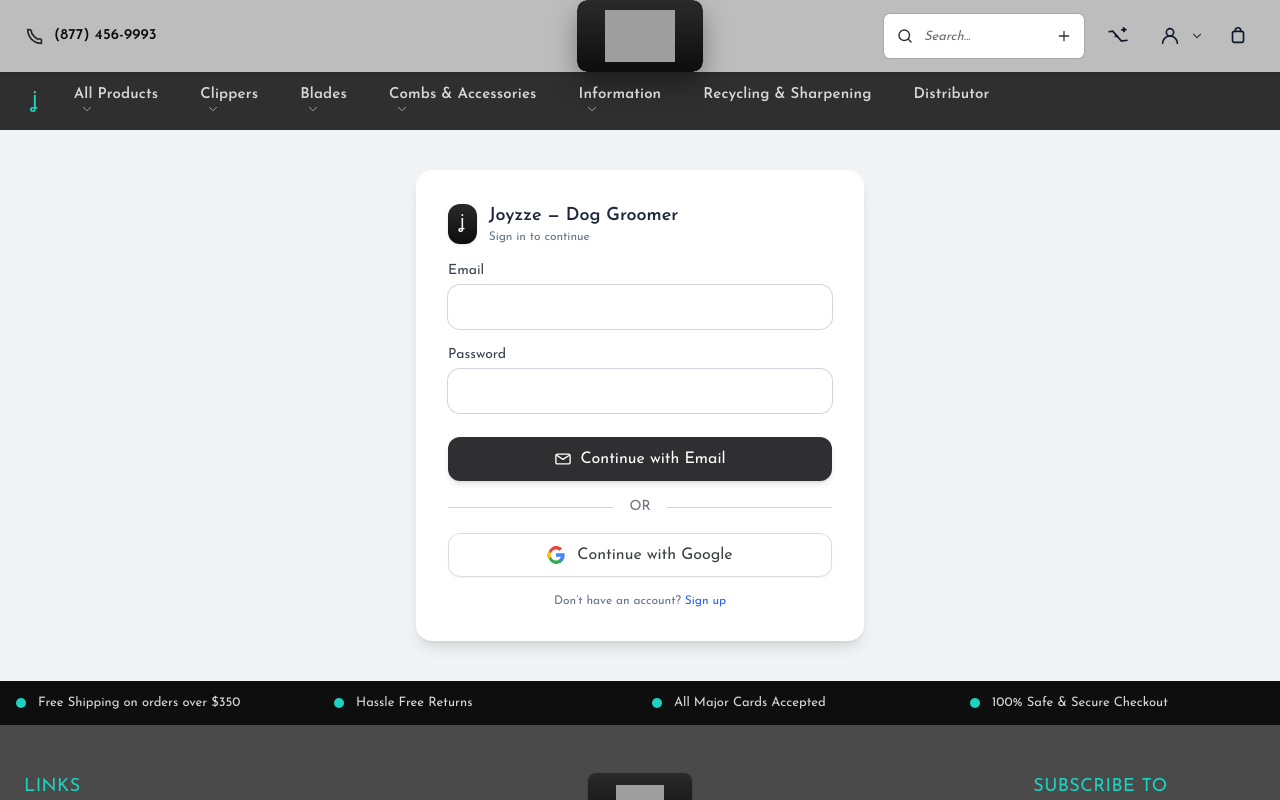
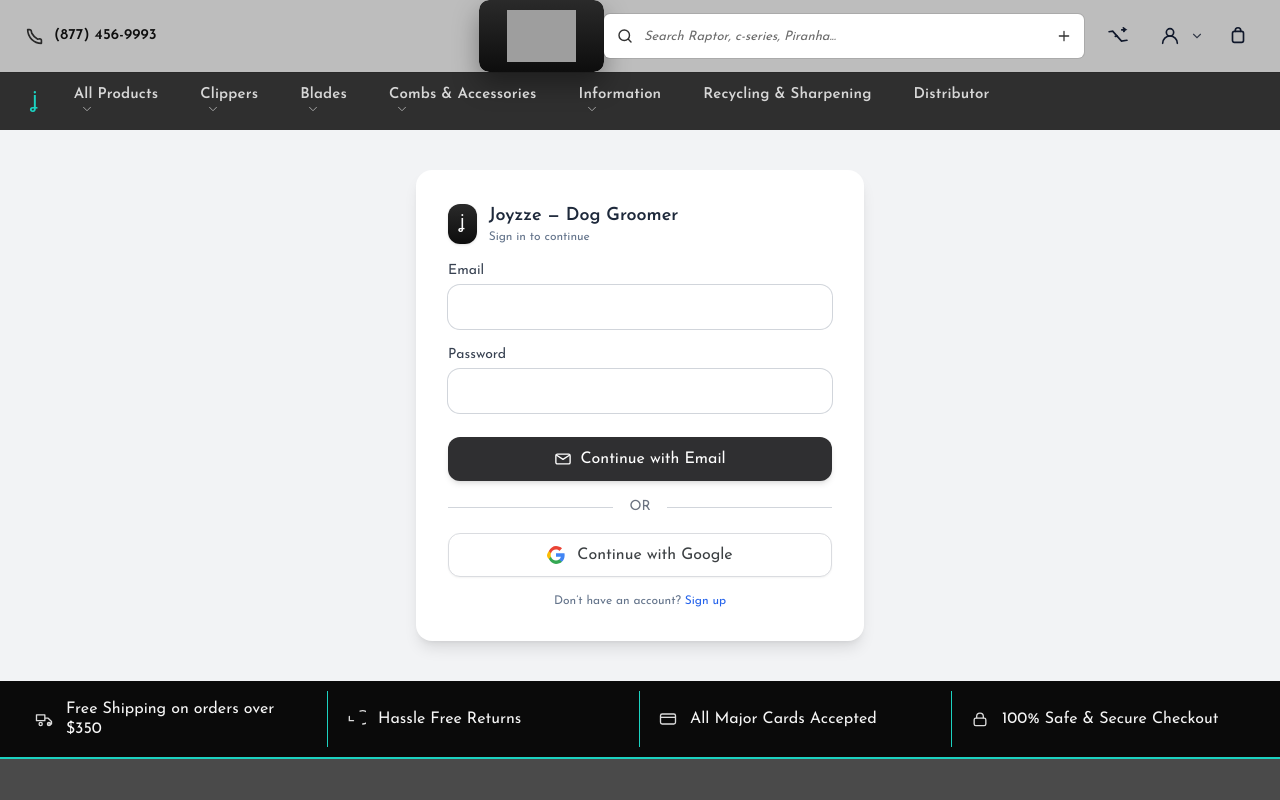
Before and after one commit to Rehan111-555/Groom-dog, a Next.js app: page /signin in a window 1280 px wide. Shown: the top 800 px of the page. Built offline with nearby package versions, Linux system fonts and the light colour scheme; grey boxes are pictures that could not be loaded.

Commit message:
Update page.jsx

```diff
--- a/app/signin/page.jsx
+++ b/app/signin/page.jsx
@@ -5,7 +5,7 @@ import { signIn } from 'next-auth/react';
 import { useRouter } from 'next/navigation';
 
 /* ================================
-   ICONS (header set + Email + Google G)
+   ICONS (header set + Email + Google G + ribbon icons)
    ================================ */
 const Icon = {
   Phone: (p)=>(
@@ -48,7 +48,6 @@ const Icon = {
       <path d="M9 7V6a3 3 0 1 1 6 0v1" stroke="currentColor" strokeWidth="1.8" strokeLinecap="round"/>
     </svg>
   ),
-  /* Email envelope (for credentials button) */
   Mail: (p)=>(
     <svg width="18" height="18" viewBox="0 0 24 24" fill="none" {...p}>
       <rect x="2.5" y="5.5" width="19" height="13" rx="2" stroke="currentColor" strokeWidth="1.8"/>
@@ -64,10 +63,36 @@ const Icon = {
       <path fill="#EA4335" d="M9 3.58c1.32 0 2.5.45 3.44 1.33l2.56-2.56C13.47.89 11.43 0 9 0 6 0 3.38 2.02 1.9 4.97l2.05 2.33C4.66 5.16 6.65 3.58 9 3.58z"/>
     </svg>
   ),
+  /* Ribbon icons */
+  Truck: (p)=>(
+    <svg width="20" height="20" viewBox="0 0 24 24" fill="none" {...p}>
+      <path d="M3 7h10v7H3zM13 11h4l4 4v3h-4" stroke="currentColor" strokeWidth="1.6" strokeLinejoin="round"/>
+      <circle cx="8" cy="18" r="1.9" stroke="currentColor" strokeWidth="1.6"/>
+      <circle cx="18" cy="18" r="1.9" stroke="currentColor" strokeWidth="1.6"/>
+    </svg>
+  ),
+  Return: (p)=>(
+    <svg width="20" height="20" viewBox="0 0 24 24" fill="none" {...p}>
+      <path d="M4 9v5h5" stroke="currentColor" strokeWidth="1.6" strokeLinecap="round"/>
+      <path d="M20 18a8 8 0 1 0-3.1-15.4" stroke="currentColor" strokeWidth="1.6" strokeLinecap="round"/>
+    </svg>
+  ),
+  Card: (p)=>(
+    <svg width="20" height="20" viewBox="0 0 24 24" fill="none" {...p}>
+      <rect x="3" y="6" width="18" height="12" rx="2" stroke="currentColor" strokeWidth="1.6"/>
+      <path d="M3 10h18" stroke="currentColor" strokeWidth="1.6"/>
+    </svg>
+  ),
+  Lock: (p)=>(
+    <svg width="20" height="20" viewBox="0 0 24 24" fill="none" {...p}>
+      <rect x="5" y="11" width="14" height="9" rx="2" stroke="currentColor" strokeWidth="1.6"/>
+      <path d="M8 11V9a4 4 0 1 1 8 0v2" stroke="currentColor" strokeWidth="1.6"/>
+    </svg>
+  ),
 };
 
 /* ================================
-   HEADER (same as inner webapp; distinct mega links per tab)
+   HEADER (with distinct mega links + hover color)
    ================================ */
 function MegaSection({ title, children }) {
   return (
@@ -116,13 +141,11 @@ function AppHeader() {
       {/* single row: phone | logo | search+icons */}
       <div className="bg-[#bdbdbd]">
         <div className="max-w-[1280px] mx-auto px-4 lg:px-6 h-[72px] grid grid-cols-[1fr_auto_1fr] items-center">
-          {/* Left: phone */}
           <a href="tel:(877) 456-9993" className="justify-self-start flex items-center gap-2 text-[#0f0f0f]">
             <Icon.Phone className="opacity-85" />
             <span className="text-[15px] font-semibold tracking-[.01em]">(877) 456-9993</span>
           </a>
 
-          {/* Center: pill logo */}
           <a
             href="/"
             className="justify-self-center block rounded-[10px] overflow-hidden shadow-[0_12px_26px_rgba(0,0,0,.35)]"
@@ -138,15 +161,14 @@ function AppHeader() {
             </div>
           </a>
 
-          {/* Right: search + icons */}
           <div className="justify-self-end flex items-center gap-4">
             <div className="relative hidden md:block">
               <form action="/search.php" method="get">
                 <input
                   type="text"
                   name="search_query"
-                  placeholder="Search..."
-                  className="jz-input h-[44px] w-[200px] max-w-[200px] rounded-md bg-white pl-10 pr-[44px] text-[13px] italic placeholder:italic placeholder:text-[#6b6b6b] outline-none ring-1 ring-black/10"
+                  placeholder="Search Raptor, c-series, Piranha..."
+                  className="jz-input h-[44px] w-[520px] max-w-[560px] rounded-md bg-white pl-10 pr-[44px] text-[13px] italic placeholder:italic placeholder:text-[#6b6b6b] outline-none ring-1 ring-black/10"
                   aria-label="Search"
                   autoComplete="off"
                 />
@@ -312,16 +334,28 @@ function AppHeader() {
 }
 
 /* ================================
-   FOOTER (same as inner webapp)
+   FOOTER with exact black promo ribbon
    ================================ */
 function FooterPromoRibbon(){
   return (
-    <div className="bg-[#0e0e0e] text-[#d9d9d9]">
-      <div className="max-w-[1280px] mx-auto px-4 py-3 grid grid-cols-2 md:grid-cols-4 gap-6 text-[13px]">
-        <div className="flex items-center gap-3"><span className="w-2.5 h-2.5 rounded-full bg-[var(--joyzze-teal)]" />Free Shipping on orders over $350</div>
-        <div className="flex items-center gap-3"><span className="w-2.5 h-2.5 rounded-full bg-[var(--joyzze-teal)]" />Hassle Free Returns</div>
-        <div className="flex items-center gap-3"><span className="w-2.5 h-2.5 rounded-full bg-[var(--joyzze-teal)]" />All Major Cards Accepted</div>
-        <div className="flex items-center gap-3"><span className="w-2.5 h-2.5 rounded-full bg-[var(--joyzze-teal)]" />100% Safe &amp; Secure Checkout</div>
+    <div className="promo-wrap">
+      <div className="promo-row">
+        <div className="promo-item">
+          <Icon.Truck className="promo-ico" />
+          <span>Free Shipping on orders over $350</span>
+        </div>
+        <div className="promo-item">
+          <Icon.Return className="promo-ico" />
+          <span>Hassle Free Returns</span>
+        </div>
+        <div className="promo-item">
+          <Icon.Card className="promo-ico" />
+          <span>All Major Cards Accepted</span>
+        </div>
+        <div className="promo-item !border-r-0">
+          <Icon.Lock className="promo-ico" />
+          <span>100% Safe &amp; Secure Checkout</span>
+        </div>
       </div>
     </div>
   );
@@ -333,7 +367,6 @@ function AppFooter() {
       <FooterPromoRibbon />
 
       <div className="max-w-[1280px] mx-auto px-6 py-12 grid lg:grid-cols-3 gap-10">
-        {/* Left: Links */}
         <div>
           <h4 className="text-[var(--joyzze-teal)] tracking-wide text-lg mb-4">LINKS</h4>
           <ul className="space-y-2 text-[15px] text-slate-200/90">
@@ -348,20 +381,17 @@ function AppFooter() {
           </ul>
         </div>
 
-        {/* Middle: Logo + contact */}
         <div className="text-center">
           <div className="inline-block bg-gradient-to-b from-[#2a2a2a] to-[#0d0d0d] rounded-lg px-7 py-3 shadow">
             <img src="https://cdn11.bigcommerce.com/s-buaam68bbp/images/stencil/250x80/joyzze-logo-300px_1_1661969382__49444.original.png" alt="Joyzze" className="h-9 w-auto" onError={(e)=>{e.currentTarget.outerHTML='<span class="text-white text-2xl font-semibold tracking-[0.25em]">JOYZZE</span>'}}/>
           </div>
           <p className="mt-3 text-sm text-white/80">Joy of Grooming Made Easy™</p>
-
           <div className="mt-6 space-y-1 text-[15px] text-slate-100">
             <div>(877) 456-9993</div>
             <div><a href="mailto:info@joyzze.com" className="hover:underline">info@joyzze.com</a></div>
           </div>
         </div>
 
-        {/* Right: Newsletter */}
         <div className="lg:justify-self-end">
           <h4 className="text-[var(--joyzze-teal)] tracking-wide text-lg mb-4">SUBSCRIBE TO<br/>OUR NEWSLETTER</h4>
           <form className="flex items-stretch w-full max-w-[360px]" onSubmit={(e)=>e.preventDefault()}>
@@ -548,7 +578,7 @@ export default function AuthPage() {
 
       <AppFooter />
 
-      {/* Shared global styles (exactly as inner app + Google button tweaks + teal hover tab) */}
+      {/* Shared global styles (hover color + mega + promo ribbon + Google btn) */}
       <style jsx global>{`
         @import url('https://fonts.googleapis.com/css2?family=Josefin+Sans:wght@400;600&display=swap');
         :root { --joyzze-teal: #1CD2C1; }
@@ -556,24 +586,9 @@ export default function AuthPage() {
 
         .jz-nav, .jz-item, .jz-mega, .jz-sec-title, .jz-list, .jz-input { font-family: 'Josefin Sans', system-ui, -apple-system, 'Segoe UI', Arial, sans-serif; }
         .jz-nav { font-weight:600; font-size:15px; letter-spacing:.01em; }
-
-        /* tab-like item so light bg looks like a pill */
-        .jz-item {
-          padding:14px 20px;
-          position:relative;
-          line-height:1;
-          color:#d7d7d7;
-          text-decoration:none;
-          border-radius:6px 6px 0 0;
-          transition:background .15s ease, color .15s ease;
-        }
-        /* teal text + light gray background on hover/open (as requested) */
-        .jz-item:hover,
-        .jz-item.jz-active{
-          color: var(--joyzze-teal);
-          background: #f1f3f3;
-        }
-
+        .jz-item { padding:14px 20px; position:relative; line-height:1; color:#d7d7d7; text-decoration:none; border-radius:6px 6px 0 0; }
+        /* Hover highlight (teal text & subtle light panel like reference) */
+        .jz-item:hover { color:#00e1c9; background:linear-gradient(#f2f5f5,#eef6f6); }
         .caret { margin-left:6px; opacity:.75; transition:transform .18s ease, opacity .18s ease; }
         .jz-item.jz-active .caret, .jz-item:hover .caret { transform:translateY(1px) rotate(180deg); opacity:1; }
 
@@ -614,7 +629,43 @@ export default function AuthPage() {
         @media (max-width: 1100px){ .jz-input { width: 360px !important; } }
         @media (max-width: 980px){ .jz-input { display:none; } }
 
-        /* Google button — brand-correct look (white btn + colored G) */
+        /* Promo ribbon — black bar, teal separators, teal bottom rule (exact look) */
+        .promo-wrap{
+          background:#0a0a0a;
+          border-bottom:2px solid var(--joyzze-teal);
+        }
+        .promo-row{
+          max-width:1280px;
+          margin:0 auto;
+          padding:10px 16px;
+          display:grid;
+          grid-template-columns: repeat(4, minmax(0,1fr));
+          gap:0;
+          color:#f5f5f5;
+          font-size:16px;
+          line-height:1.25;
+        }
+        .promo-item{
+          display:flex;
+          align-items:center;
+          gap:12px;
+          padding:8px 18px;
+          border-right:1px solid var(--joyzze-teal);
+        }
+        .promo-ico{
+          color:#e8e8e8;
+          opacity:.95;
+          flex:0 0 auto;
+        }
+        @media (max-width: 900px){
+          .promo-row{ grid-template-columns:1fr 1fr; row-gap:8px; }
+          .promo-item{ border-right:0; }
+        }
+        @media (max-width: 560px){
+          .promo-row{ grid-template-columns:1fr; }
+        }
+
+        /* Google button — brand-correct (white background, colored G) */
         .google-btn{
           background:#fff;
           color:#3c4043;
```
